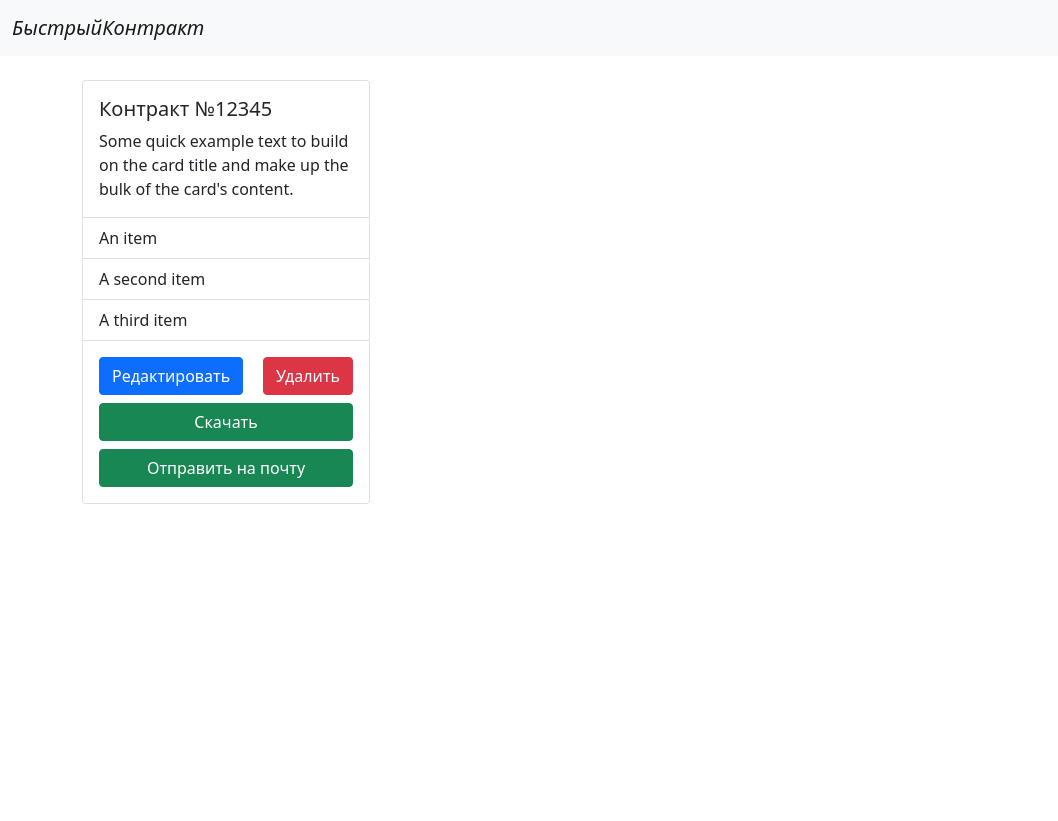
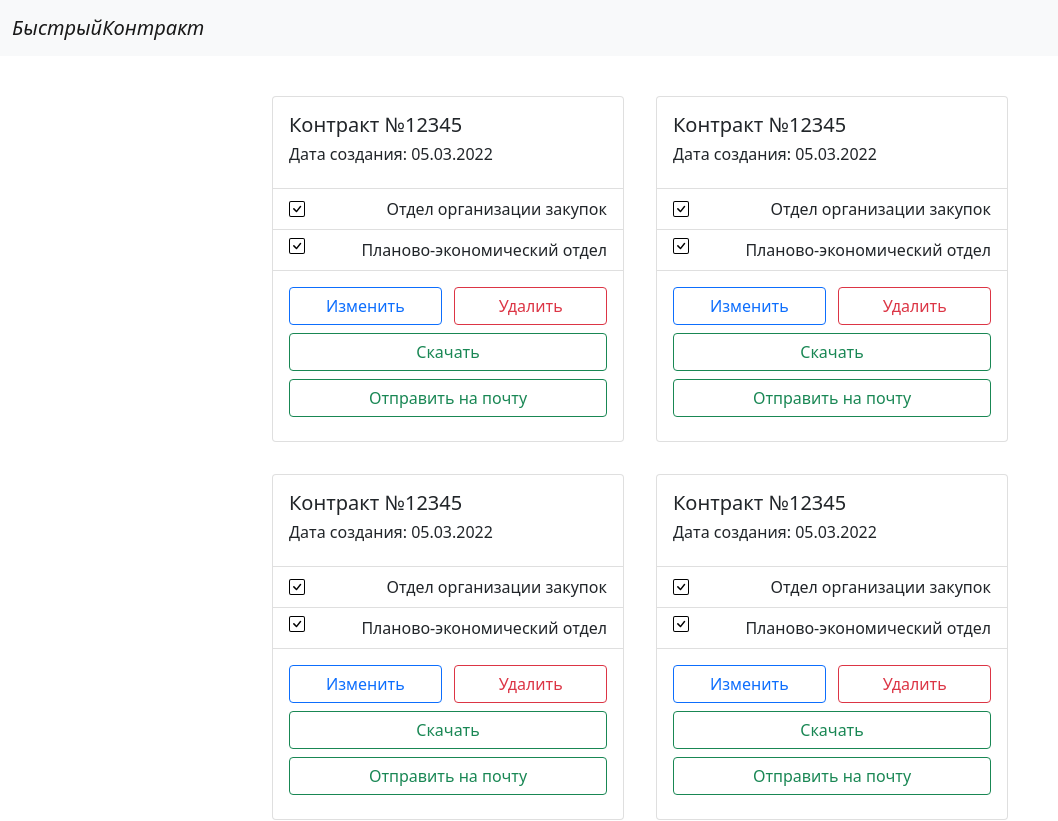
Before and after one commit to Chak-Chak/hackathon2022-WEB, a React (Create React App) app: page /documents in a window 1280 px wide. Shown: the top 821 px of the page, without its empty margins (0-1058 px from the left). Before the commit the page ends 800 px from the top, so only its background shows below. Built offline with nearby package versions, Linux system fonts and the light colour scheme.

Commit message:
added document card

```diff
--- a/package.json
+++ b/package.json
@@ -7,6 +7,7 @@
     "@testing-library/react": "^12.1.3",
     "@testing-library/user-event": "^13.5.0",
     "bootstrap": "^5.1.3",
+    "bootstrap-icons": "^1.8.1",
     "react": "^17.0.2",
     "react-dom": "^17.0.2",
     "react-redux": "^7.2.6",
--- a/src/Pages/AuthPage.js
+++ b/src/Pages/AuthPage.js
@@ -1,8 +1,9 @@
 import React from "react";
 import {bindActionCreators} from "redux";
 import {connect} from "react-redux";
+import {Redirect} from "react-router-dom";
 
-const AuthPageLayout = ({}) => {
+const AuthPageLayout = ({info}) => {
     return (
         <div className="d-flex justify-content-center align-items-center w-100" style={{height: window.innerHeight-100}}>
             <div className="card w-25 p-3">
--- /dev/null
+++ b/src/Pages/CreateDocumentPage.js
@@ -0,0 +1,30 @@
+import React from "react";
+import {bindActionCreators} from "redux";
+import {connect} from "react-redux";
+import {Redirect} from "react-router-dom";
+
+const CreateDocumentPageLayout = ({info}) => {
+    if (!info.isAuth)
+        return <Redirect to="/"/>
+    return (
+        <div className="container">
+            Create
+        </div>
+    )
+};
+
+const mapStateProps = (state) => {
+    const info = state.authModalReducer;
+    return {info};
+};
+
+const mapDispatchProps = (dispatch) =>
+    bindActionCreators(
+        {},
+        dispatch
+    );
+
+export const CreateDocumentPage  = connect(
+    mapStateProps,
+    mapDispatchProps
+)(CreateDocumentPageLayout);
--- a/src/Pages/DocumentsPage.js
+++ b/src/Pages/DocumentsPage.js
@@ -1,15 +1,24 @@
 import React from "react";
 import {bindActionCreators} from "redux";
 import {connect} from "react-redux";
-import {Redirect} from "react-router-dom";
+import {Link, Redirect} from "react-router-dom";
 import {DocumentCard} from "../components/DocumentsPage/documentCard";
 
 const DocumentsPageLayout = ({info}) => {
     if (!info.isAuth)
         return <Redirect to="/"/>
     return (
-        <div className="container">
+        <div className="container d-flex justify-content-center align-items-center flex-wrap">
             <DocumentCard />
+            <DocumentCard />
+            <DocumentCard />
+            <DocumentCard />
+            <div className="d-flex justify-content-center m-3" style={{width: "22rem"}}>
+                <Link to="/documents/create" className="btn btn-outline-secondary d-flex justify-content-center align-items-center"
+                     style={{width: 100, height: 100}}>
+                    Создать
+                </Link>
+            </div>
         </div>
     )
 };
--- a/src/components/DocumentsPage/documentCard.js
+++ b/src/components/DocumentsPage/documentCard.js
@@ -1,29 +1,54 @@
 import React from "react";
 import {bindActionCreators} from "redux";
 import {connect} from "react-redux";
-import {Redirect} from "react-router-dom";
 
 const DocumentCardLayout = ({info}) => {
     return (
-        <div className="card" style={{width: "18rem"}}>
+        <div className="card m-3" style={{width: "22rem"}}>
                 <div className="card-body">
                     <h5 className="card-title">Контракт №12345</h5>
-                    <p className="card-text">Some quick example text to build on the card title and make up the bulk of
-                        the card's content.</p>
+                    <p className="card-text">
+                        <h6>
+                            Дата создания: 05.03.2022
+                        </h6>
+                    </p>
                 </div>
                 <ul className="list-group list-group-flush">
-                    <li className="list-group-item">An item</li>
-                    <li className="list-group-item">A second item</li>
-                    <li className="list-group-item">A third item</li>
+                    <li className="list-group-item">
+                        <div className="d-flex w-100 justify-content-between align-items-center">
+                            <svg xmlns="http://www.w3.org/2000/svg" width="16" height="16" fill="black"
+                                 className="bi bi-check-square" viewBox="0 0 16 16">
+                                <path
+                                    d="M14 1a1 1 0 0 1 1 1v12a1 1 0 0 1-1 1H2a1 1 0 0 1-1-1V2a1 1 0 0 1 1-1h12zM2 0a2 2 0 0 0-2 2v12a2 2 0 0 0 2 2h12a2 2 0 0 0 2-2V2a2 2 0 0 0-2-2H2z"/>
+                                {true && <path
+                                    d="M10.97 4.97a.75.75 0 0 1 1.071 1.05l-3.992 4.99a.75.75 0 0 1-1.08.02L4.324 8.384a.75.75 0 1 1 1.06-1.06l2.094 2.093 3.473-4.425a.235.235 0 0 1 .02-.022z"/>
+                                }
+                            </svg>
+                            Отдел организации закупок
+                        </div>
+                    </li>
+                    <li className="list-group-item">
+                        <div className="d-flex w-100 justify-content-between">
+                            <svg xmlns="http://www.w3.org/2000/svg" width="16" height="16" fill="black"
+                                 className="bi bi-check-square" viewBox="0 0 16 16">
+                                <path
+                                    d="M14 1a1 1 0 0 1 1 1v12a1 1 0 0 1-1 1H2a1 1 0 0 1-1-1V2a1 1 0 0 1 1-1h12zM2 0a2 2 0 0 0-2 2v12a2 2 0 0 0 2 2h12a2 2 0 0 0 2-2V2a2 2 0 0 0-2-2H2z"/>
+                                {true && <path
+                                    d="M10.97 4.97a.75.75 0 0 1 1.071 1.05l-3.992 4.99a.75.75 0 0 1-1.08.02L4.324 8.384a.75.75 0 1 1 1.06-1.06l2.094 2.093 3.473-4.425a.235.235 0 0 1 .02-.022z"/>
+                                }
+                            </svg>
+                            Планово-экономический отдел
+                        </div>
+                    </li>
                 </ul>
                 <div className="card-body d-flex flex-column justify-content-between">
                     <div className="d-flex justify-content-between mb-2">
-                        <a href="#" className="btn btn-primary">Редактировать</a>
-                        <a href="#" className="btn btn-danger">Удалить</a>
+                        <a className="btn btn-outline-primary" style={{width: "48%"}}>Изменить</a>
+                        <a href="#" className="btn btn-outline-danger" style={{width: "48%"}}>Удалить</a>
                     </div>
-                    <div >
-                        <a href="#" className="btn btn-success w-100 mb-2">Скачать</a>
-                        <a href="#" className="btn btn-success w-100">Отправить на почту</a>
+                    <div>
+                        <a className="btn btn-outline-success w-100 mb-2">Скачать</a>
+                        <a className="btn btn-outline-success w-100 mb-2">Отправить на почту</a>
                     </div>
                 </div>
         </div>
--- a/src/components/Navbar/Navbar.js
+++ b/src/components/Navbar/Navbar.js
@@ -11,6 +11,7 @@ import {
 } from "react-router-dom";
 import {AuthPage} from "../../Pages/AuthPage";
 import {DocumentsPage} from "../../Pages/DocumentsPage";
+import {CreateDocumentPage} from "../../Pages/CreateDocumentPage";
 
 const NavbarLayout = ({info}) => {
     return (
@@ -18,7 +19,7 @@ const NavbarLayout = ({info}) => {
             <div>
                 <nav className="navbar navbar-expand-lg navbar-light bg-light mb-4">
                     <div className="container-fluid">
-                        <a className="navbar-brand " href="#"><em>БыстрыйКонтракт</em></a>
+                        <a className="navbar-brand "><em>БыстрыйКонтракт</em></a>
                         <button className="navbar-toggler" type="button" data-bs-toggle="collapse"
                                 data-bs-target="#navbarNav" aria-controls="navbarNav" aria-expanded="false"
                                 aria-label="Toggle navigation">
@@ -28,6 +29,10 @@ const NavbarLayout = ({info}) => {
                 </nav>
             </div>
             <Switch>
+                <Route
+                    path="/documents/create"
+                    render={({ match }) => <CreateDocumentPage />}
+                />
                 <Route
                     path="/documents"
                     render={({ match }) => <DocumentsPage />}
```
Also changed, not shown: 1 other file (tests, documents, lock files or other folders).
